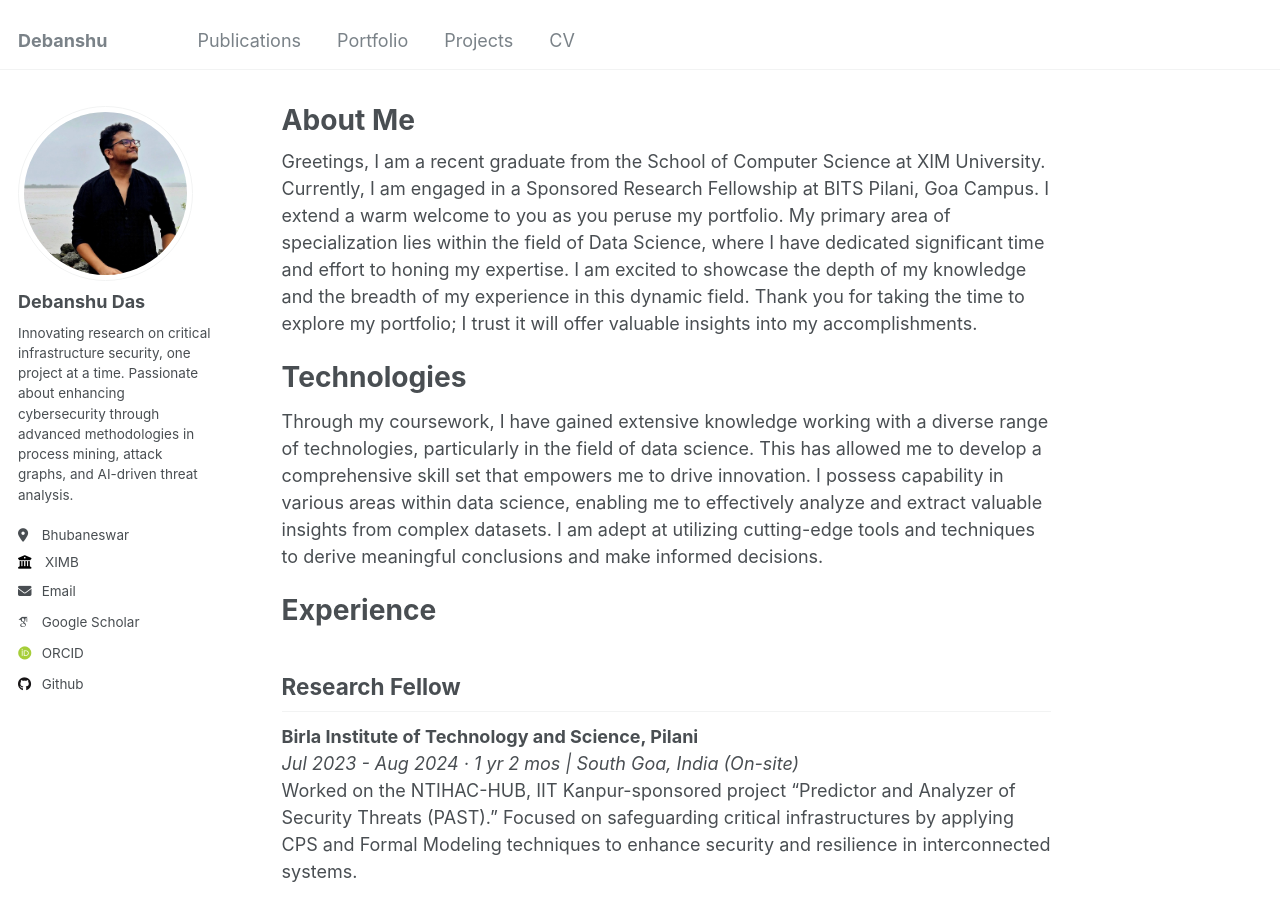
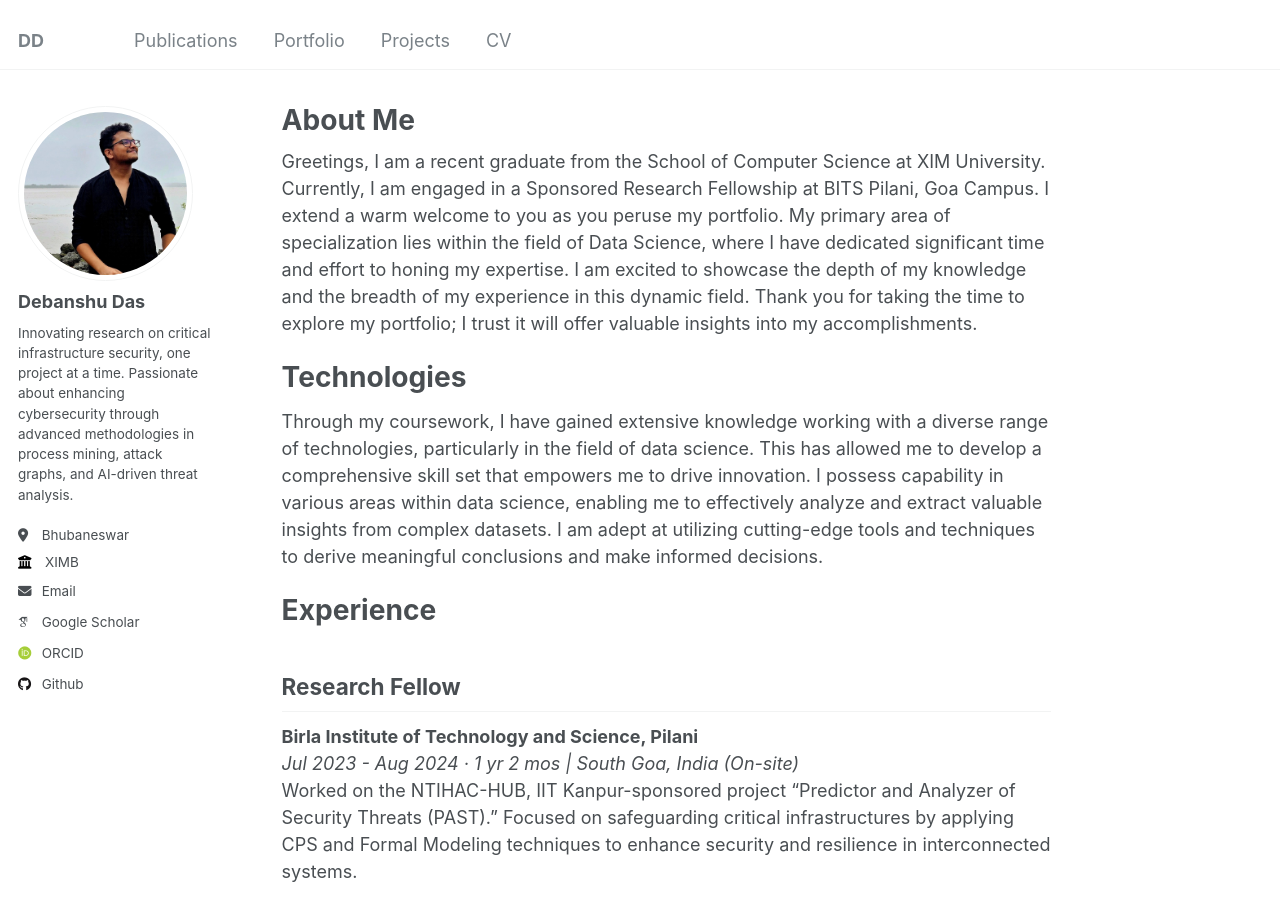
Before and after one commit to DebanshuCS/DDAcademia, a Jekyll site: the page built from _pages/about.md, in a window 1280 px wide and 900 px high. Built offline with Jekyll 4.4.1, drawn with Linux system fonts in a browser that asks for light colours; some web fonts are replaced.

Commit message:
Changed name to DD.

```diff
--- a/_config.yml
+++ b/_config.yml
@@ -8,7 +8,7 @@
 
 # Basic Site Settings
 locale                   : "en-US"
-title                    : "Debanshu"
+title                    : "DD"
 title_separator          : "-"
 name                     : &name "Debanshu Das"
 description              : &description "personal description"
```
